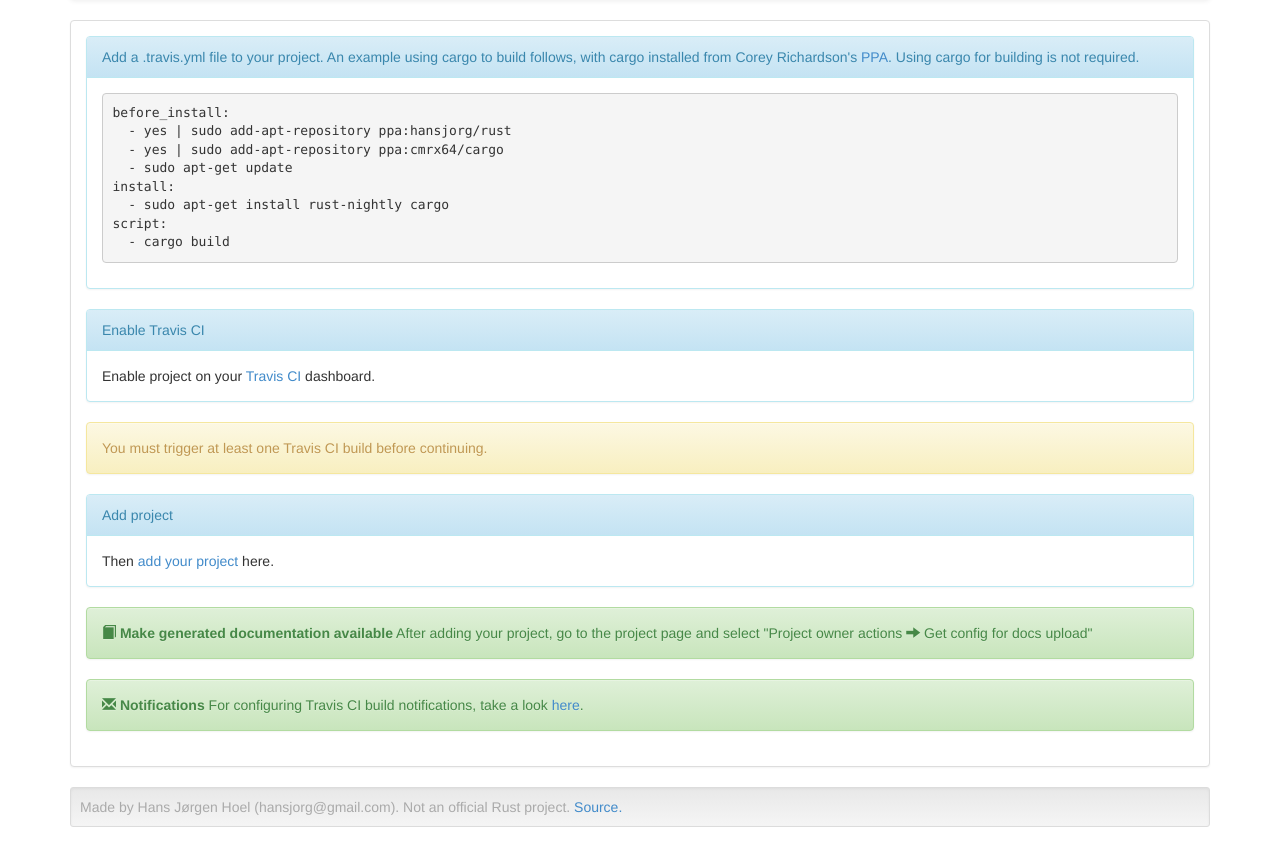
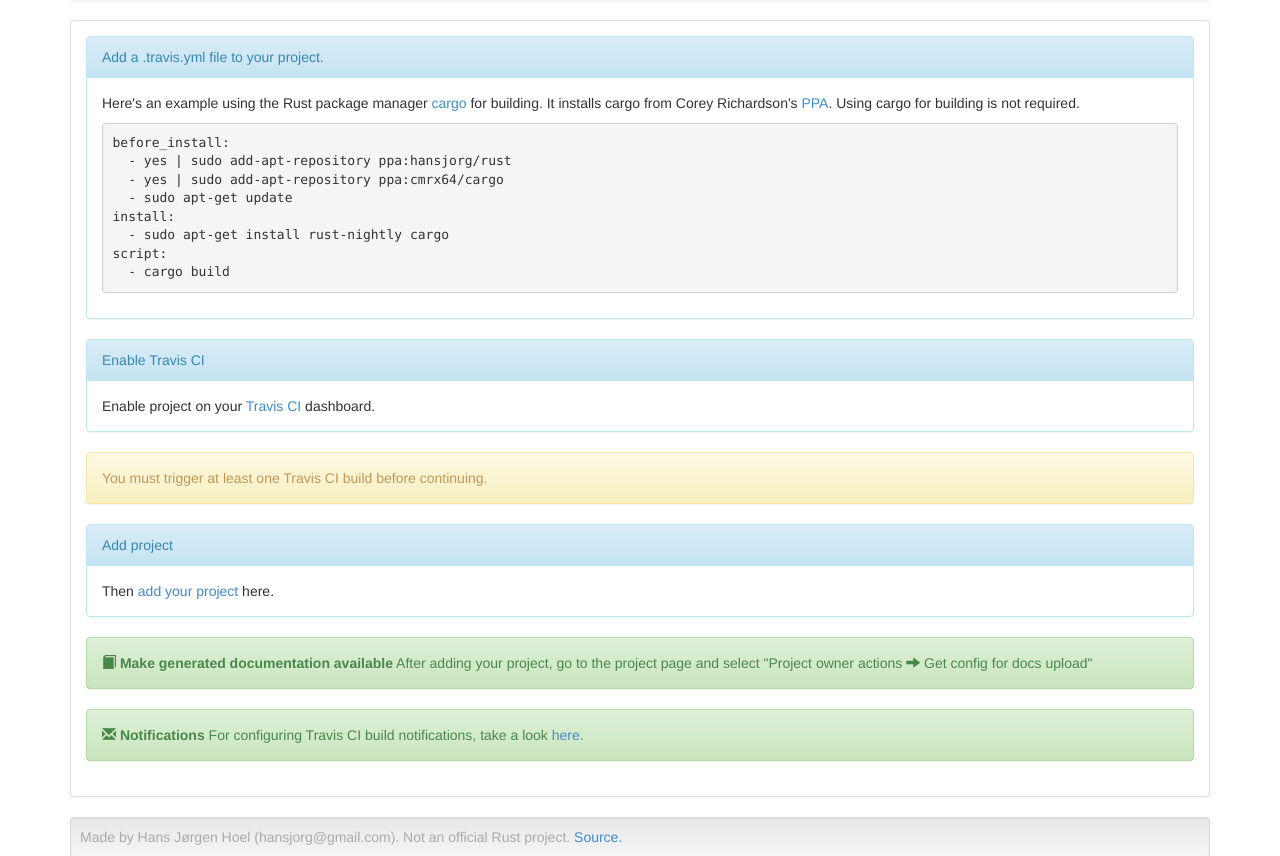
Before and after one commit to hansjorg/rust-ci, a Django app: template tpt/ppatrigger/templates/ppatrigger/help.html in a window 1280 px wide. Shown: the part 52-908 px from the top of the page. Before the commit the page ends 879 px from the top, so only its background shows below. Run offline with Django 3.2, Linux system fonts and the light colour scheme; the template is opened without the code that fills it, so the values that code supplies are empty; parts of the project's set-up code (start-up, migrations or seed data) failed here and were passed over; some libraries are stand-ins or nearby versions.

Commit message:
Expand help text

```diff
--- a/tpt/ppatrigger/templates/ppatrigger/help.html
+++ b/tpt/ppatrigger/templates/ppatrigger/help.html
@@ -8,9 +8,12 @@
 
       <div class="panel panel-info">
         <div class="panel-heading">
-          Add a .travis.yml file to your project. An example using cargo to build follows, with cargo installed from Corey Richardson's <a href="https://launchpad.net/~cmrx64/+archive/cargo">PPA</a>. Using cargo for building is not required.
+          Add a .travis.yml file to your project.
         </div>
         <div class="panel-body">
+          <p>
+            Here's an example using the Rust package manager <a href="http://crates.io/">cargo</a> for building. It installs cargo from Corey Richardson's <a href="https://launchpad.net/~cmrx64/+archive/cargo">PPA</a>. Using cargo for building is not required.
+          </p>
 <pre>
 before_install:
   - yes | sudo add-apt-repository ppa:hansjorg/rust
```
